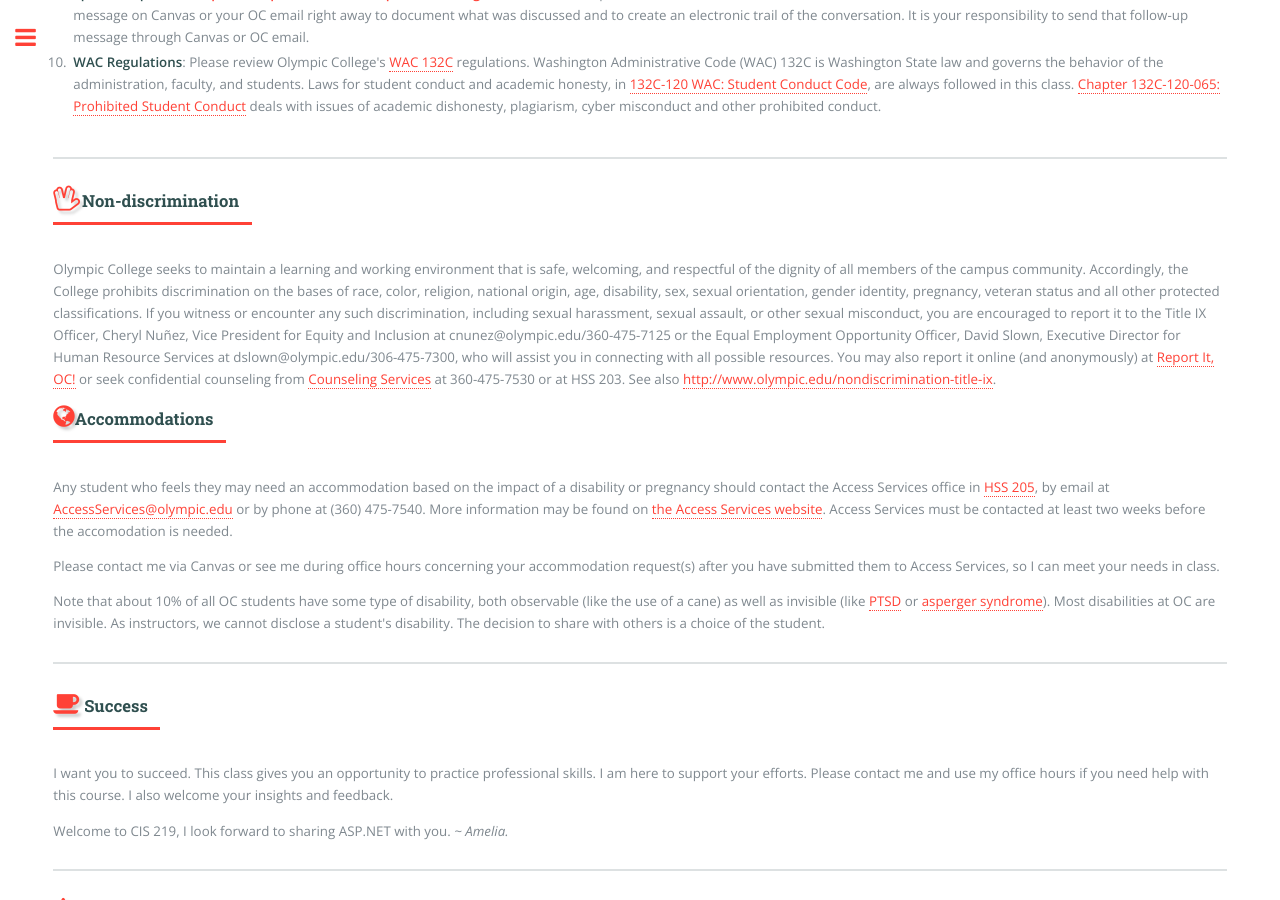
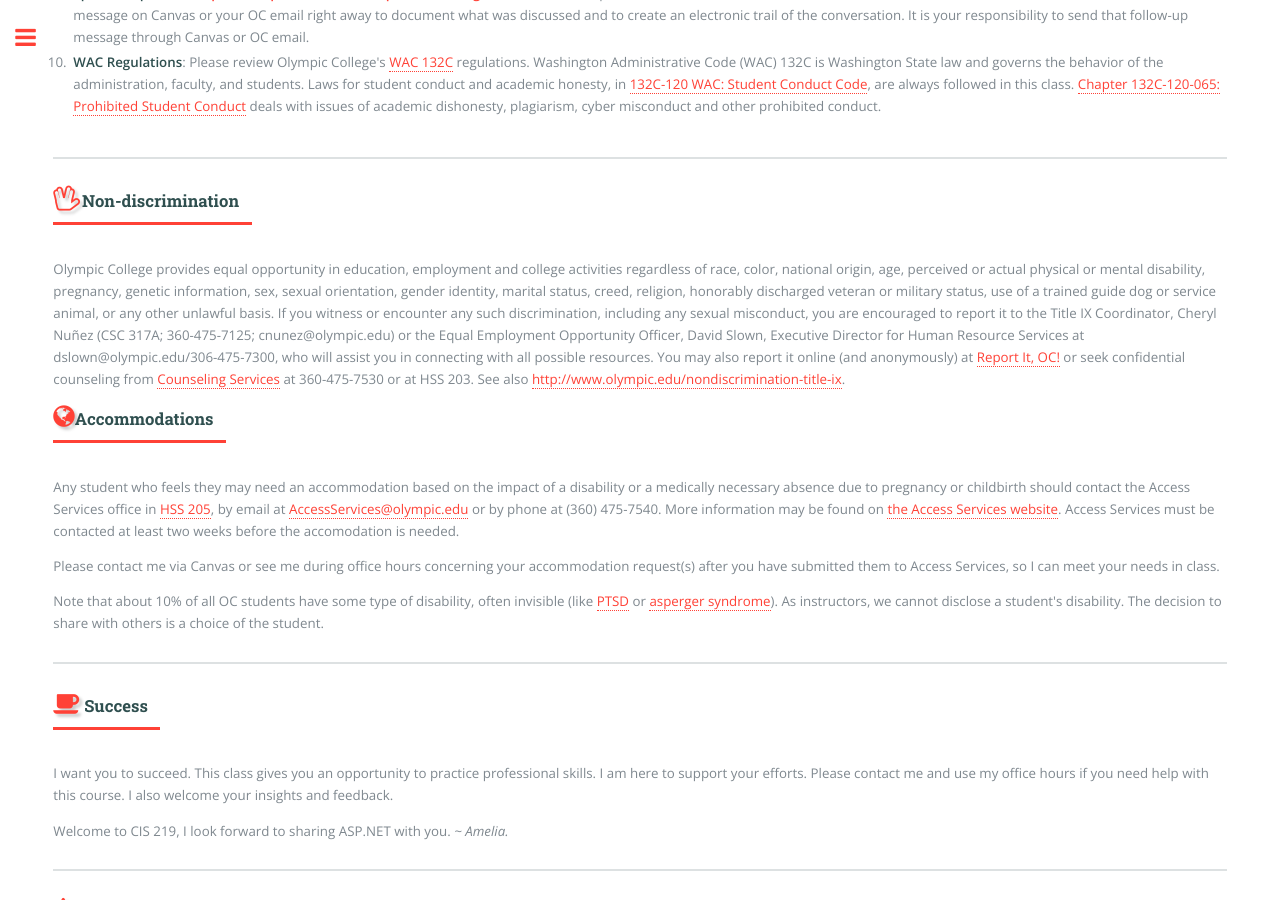
Before and after one commit to argoc/syllabub, a Jekyll site: the page CIS219.html, which Jekyll copies as it is, in a window 1280 px wide and 900 px high, scrolled down 8157 px. Built offline with Jekyll 4.4.1, drawn with Linux system fonts in a browser that asks for light colours.

Commit message:
refresh EEO and Accomodation wording

```diff
--- a/CIS110.html
+++ b/CIS110.html
@@ -575,14 +575,14 @@ with CD-ROM, by Parsons and Oja, ISBN 9781285570204, published by CENGAGE learni
                     <div class="content">
                         <header class="major">
                             <h3 class="h" id="accomodations"><i class="fa fa-hand-spock-o"></i>Non-discrimination</h3></header>
-                        <p> Olympic College seeks to maintain a learning and working environment that is safe, welcoming, and respectful of the dignity of all members of the campus community. Accordingly, the College prohibits discrimination on the bases of race, color, religion, national origin, age, disability, sex, sexual orientation, gender identity, pregnancy, veteran status and all other protected classifications. If you witness or encounter any such discrimination, including sexual harassment, sexual assault, or other sexual misconduct, you are encouraged to report it to the Title IX Officer, Cheryl NuÃ±ez, Vice President for Equity and Inclusion at cnunez@olympic.edu/360-475-7125 or the Equal Employment Opportunity Officer, David Slown, Executive Director for Human Resource Services at dslown@olympic.edu/306-475-7300, who will assist you in connecting with all possible resources. You may also report it online (and anonymously) at <a href="https://publicdocs.maxient.com/incidentreport.php?OlympicCollege">Report It, OC!</a> or seek confidential counseling from <a href="http://www.olympic.edu/current-students/advising/counseling-services">Counseling Services</a> at 360-475-7530 or at HSS 203. See also <a href="http://www.olympic.edu/nondiscrimination-title-ix">http://www.olympic.edu/nondiscrimination-title-ix</a>. </p>
+                        <p>Olympic College provides equal opportunity in education, employment and college activities regardless of race, color, national origin, age, perceived or actual physical or mental disability, pregnancy, genetic information, sex, sexual orientation, gender identity, marital status, creed, religion, honorably discharged veteran or military status, use of a trained guide dog or service animal, or any other unlawful basis. If you witness or encounter any such discrimination, including any sexual misconduct, you are encouraged to report it to the Title IX Coordinator, Cheryl Nuñez (CSC 317A; 360-475-7125; cnunez@olympic.edu) or the Equal Employment Opportunity Officer, David Slown, Executive Director for Human Resource Services at dslown@olympic.edu/306-475-7300, who will assist you in connecting with all possible resources. You may also report it online (and anonymously) at <a href="https://publicdocs.maxient.com/incidentreport.php?OlympicCollege">Report It, OC!</a> or seek confidential counseling from <a href="http://www.olympic.edu/current-students/advising/counseling-services">Counseling Services</a> at 360-475-7530 or at HSS 203. See also <a href="http://www.olympic.edu/nondiscrimination-title-ix">http://www.olympic.edu/nondiscrimination-title-ix</a>. </p>
                     </div>
                     <div class="content">
                         <header class="major">
                             <h3 class="h"><i class="fa fa-globe"></i>Accommodations</h3></header>
-                        <p>Any student who feels they may need an accommodation based on the impact of a disability should contact the Access Services office in <a href="http://apps.olympic.edu/CampusMap/?b=HSS" target="_blank">HSS 205</a>, by email at <a href="mailto:AccessServices@olympic.edu">AccessServices@olympic.edu</a> or by phone at (360) 475-7540. More information may be found on <a href="http://www.olympic.edu/AccessServices" target="_blank">the Access Services website</a>. Access Services must be contacted at least two weeks before the accomodation is needed.</p>
+                        <p>Any student who feels they may need an accommodation based on the impact of a disability or a medically necessary absence due to pregnancy or childbirth should contact the Access Services office in <a href="http://apps.olympic.edu/CampusMap/?b=HSS" target="_blank">HSS 205</a>, by email at <a href="mailto:AccessServices@olympic.edu">AccessServices@olympic.edu</a> or by phone at (360) 475-7540. More information may be found on <a href="http://www.olympic.edu/AccessServices" target="_blank">the Access Services website</a>. Access Services must be contacted at least two weeks before the accomodation is needed.</p>
                         <p> Please contact me via Canvas or see me during office hours concerning your accommodation request(s) after you have submitted them to Access Services, so I can meet your needs in class. </p>
-                        <p> Note that about 10% of all OC students have some type of disability, both observable (like the use of a cane) as well as invisible (like <a href="http://en.wikipedia.org/wiki/Posttraumatic_stress_disorder" target="_blank">PTSD</a> or <a href="http://en.wikipedia.org/wiki/Asperger_syndrome" target="_blank">asperger syndrome</a>). Most disabilities at OC are invisible. As instructors, we cannot disclose a student's disability. The decision to share with others is a choice of the student. </p>
+                        <p> Note that about 10% of all OC students have some type of disability, often invisible (like <a href="http://en.wikipedia.org/wiki/Posttraumatic_stress_disorder" target="_blank">PTSD</a> or <a href="http://en.wikipedia.org/wiki/Asperger_syndrome" target="_blank">asperger syndrome</a>). As instructors, we cannot disclose a student's disability. The decision to share with others is a choice of the student. </p>
                     </div>
                 </section>
                 <!-- Section -->
--- a/CIS219.html
+++ b/CIS219.html
@@ -515,14 +515,14 @@
                     <div class="content">
                         <header class="major">
                             <h3 class="h" id="accomodations"><i class="fa fa-hand-spock-o"></i>Non-discrimination</h3></header>
-                        <p> Olympic College seeks to maintain a learning and working environment that is safe, welcoming, and respectful of the dignity of all members of the campus community. Accordingly, the College prohibits discrimination on the bases of race, color, religion, national origin, age, disability, sex, sexual orientation, gender identity, pregnancy, veteran status and all other protected classifications. If you witness or encounter any such discrimination, including sexual harassment, sexual assault, or other sexual misconduct, you are encouraged to report it to the Title IX Officer, Cheryl Nuñez, Vice President for Equity and Inclusion at cnunez@olympic.edu/360-475-7125 or the Equal Employment Opportunity Officer, David Slown, Executive Director for Human Resource Services at dslown@olympic.edu/306-475-7300, who will assist you in connecting with all possible resources. You may also report it online (and anonymously) at <a href="https://publicdocs.maxient.com/incidentreport.php?OlympicCollege">Report It, OC!</a> or seek confidential counseling from <a href="http://www.olympic.edu/current-students/advising/counseling-services">Counseling Services</a> at 360-475-7530 or at HSS 203. See also <a href="http://www.olympic.edu/nondiscrimination-title-ix">http://www.olympic.edu/nondiscrimination-title-ix</a>. </p>
+                        <p>Olympic College provides equal opportunity in education, employment and college activities regardless of race, color, national origin, age, perceived or actual physical or mental disability, pregnancy, genetic information, sex, sexual orientation, gender identity, marital status, creed, religion, honorably discharged veteran or military status, use of a trained guide dog or service animal, or any other unlawful basis. If you witness or encounter any such discrimination, including any sexual misconduct, you are encouraged to report it to the Title IX Coordinator, Cheryl Nuñez (CSC 317A; 360-475-7125; cnunez@olympic.edu) or the Equal Employment Opportunity Officer, David Slown, Executive Director for Human Resource Services at dslown@olympic.edu/306-475-7300, who will assist you in connecting with all possible resources. You may also report it online (and anonymously) at <a href="https://publicdocs.maxient.com/incidentreport.php?OlympicCollege">Report It, OC!</a> or seek confidential counseling from <a href="http://www.olympic.edu/current-students/advising/counseling-services">Counseling Services</a> at 360-475-7530 or at HSS 203. See also <a href="http://www.olympic.edu/nondiscrimination-title-ix">http://www.olympic.edu/nondiscrimination-title-ix</a>. </p>
                     </div>
                     <div class="content">
                         <header class="major">
                             <h3 class="h"><i class="fa fa-globe"></i>Accommodations</h3></header>
-                        <p>Any student who feels they may need an accommodation based on the impact of a disability or pregnancy should contact the Access Services office in <a href="http://apps.olympic.edu/CampusMap/?b=HSS" target="_blank">HSS 205</a>, by email at <a href="mailto:AccessServices@olympic.edu">AccessServices@olympic.edu</a> or by phone at (360) 475-7540. More information may be found on <a href="http://www.olympic.edu/AccessServices" target="_blank">the Access Services website</a>. Access Services must be contacted at least two weeks before the accomodation is needed.</p>
+                        <p>Any student who feels they may need an accommodation based on the impact of a disability or a medically necessary absence due to pregnancy or childbirth should contact the Access Services office in <a href="http://apps.olympic.edu/CampusMap/?b=HSS" target="_blank">HSS 205</a>, by email at <a href="mailto:AccessServices@olympic.edu">AccessServices@olympic.edu</a> or by phone at (360) 475-7540. More information may be found on <a href="http://www.olympic.edu/AccessServices" target="_blank">the Access Services website</a>. Access Services must be contacted at least two weeks before the accomodation is needed.</p>
                         <p> Please contact me via Canvas or see me during office hours concerning your accommodation request(s) after you have submitted them to Access Services, so I can meet your needs in class. </p>
-                        <p> Note that about 10% of all OC students have some type of disability, both observable (like the use of a cane) as well as invisible (like <a href="http://en.wikipedia.org/wiki/Posttraumatic_stress_disorder" target="_blank">PTSD</a> or <a href="http://en.wikipedia.org/wiki/Asperger_syndrome" target="_blank">asperger syndrome</a>). Most disabilities at OC are invisible. As instructors, we cannot disclose a student's disability. The decision to share with others is a choice of the student. </p>
+                        <p> Note that about 10% of all OC students have some type of disability, often invisible (like <a href="http://en.wikipedia.org/wiki/Posttraumatic_stress_disorder" target="_blank">PTSD</a> or <a href="http://en.wikipedia.org/wiki/Asperger_syndrome" target="_blank">asperger syndrome</a>). As instructors, we cannot disclose a student's disability. The decision to share with others is a choice of the student. </p>
                     </div>
                 </section>
                 <!-- Section -->
--- a/CS141.html
+++ b/CS141.html
@@ -505,14 +505,14 @@
                     <div class="content">
                         <header class="major">
                             <h3 class="h" id="accomodations"><i class="fa fa-hand-spock-o"></i>Non-discrimination</h3></header>
-                        <p> Olympic College seeks to maintain a learning and working environment that is safe, welcoming, and respectful of the dignity of all members of the campus community. Accordingly, the College prohibits discrimination on the bases of race, color, religion, national origin, age, disability, sex, sexual orientation, gender identity, pregnancy, veteran status and all other protected classifications. If you witness or encounter any such discrimination, including sexual harassment, sexual assault, or other sexual misconduct, you are encouraged to report it to the Title IX Officer, Cheryl Nuñez, Vice President for Equity and Inclusion at cnunez@olympic.edu/360-475-7125 or the Equal Employment Opportunity Officer, David Slown, Executive Director for Human Resource Services at dslown@olympic.edu/306-475-7300, who will assist you in connecting with all possible resources. You may also report it online (and anonymously) at <a href="https://publicdocs.maxient.com/incidentreport.php?OlympicCollege">Report It, OC!</a> or seek confidential counseling from <a href="http://www.olympic.edu/current-students/advising/counseling-services">Counseling Services</a> at 360-475-7530 or at HSS 203. See also <a href="http://www.olympic.edu/nondiscrimination-title-ix">http://www.olympic.edu/nondiscrimination-title-ix</a>. </p>
+                        <p>Olympic College provides equal opportunity in education, employment and college activities regardless of race, color, national origin, age, perceived or actual physical or mental disability, pregnancy, genetic information, sex, sexual orientation, gender identity, marital status, creed, religion, honorably discharged veteran or military status, use of a trained guide dog or service animal, or any other unlawful basis. If you witness or encounter any such discrimination, including any sexual misconduct, you are encouraged to report it to the Title IX Coordinator, Cheryl Nuñez (CSC 317A; 360-475-7125; cnunez@olympic.edu) or the Equal Employment Opportunity Officer, David Slown, Executive Director for Human Resource Services at dslown@olympic.edu/306-475-7300, who will assist you in connecting with all possible resources. You may also report it online (and anonymously) at <a href="https://publicdocs.maxient.com/incidentreport.php?OlympicCollege">Report It, OC!</a> or seek confidential counseling from <a href="http://www.olympic.edu/current-students/advising/counseling-services">Counseling Services</a> at 360-475-7530 or at HSS 203. See also <a href="http://www.olympic.edu/nondiscrimination-title-ix">http://www.olympic.edu/nondiscrimination-title-ix</a>. </p>
                     </div>
                     <div class="content">
                         <header class="major">
                             <h3 class="h"><i class="fa fa-globe"></i>Accommodations</h3></header>
-                        <p>Any student who feels they may need an accommodation based on the impact of a disability or pregnancy should contact the Access Services office in <a href="http://apps.olympic.edu/CampusMap/?b=HSS" target="_blank">HSS 205</a>, by email at <a href="mailto:AccessServices@olympic.edu">AccessServices@olympic.edu</a> or by phone at (360) 475-7540. More information may be found on <a href="http://www.olympic.edu/AccessServices" target="_blank">the Access Services website</a>. Access Services must be contacted at least two weeks before the accommodation is needed.</p>
+                        <p>Any student who feels they may need an accommodation based on the impact of a disability or a medically necessary absence due to pregnancy or childbirth should contact the Access Services office in <a href="http://apps.olympic.edu/CampusMap/?b=HSS" target="_blank">HSS 205</a>, by email at <a href="mailto:AccessServices@olympic.edu">AccessServices@olympic.edu</a> or by phone at (360) 475-7540. More information may be found on <a href="http://www.olympic.edu/AccessServices" target="_blank">the Access Services website</a>. Access Services must be contacted at least two weeks before the accomodation is needed.</p>
                         <p> Please contact me via Canvas or see me during office hours concerning your accommodation request(s) after you have submitted them to Access Services, so I can meet your needs in class. </p>
-                        <p> Note that about 10% of all OC students have some type of disability, both observable (like the use of a cane) as well as invisible (like <a href="http://en.wikipedia.org/wiki/Posttraumatic_stress_disorder" target="_blank">PTSD</a> or <a href="http://en.wikipedia.org/wiki/Asperger_syndrome" target="_blank">asperger syndrome</a>). Most disabilities at OC are invisible. As instructors, we cannot disclose a student's disability. The decision to share with others is a choice of the student. </p>
+                        <p> Note that about 10% of all OC students have some type of disability, often invisible (like <a href="http://en.wikipedia.org/wiki/Posttraumatic_stress_disorder" target="_blank">PTSD</a> or <a href="http://en.wikipedia.org/wiki/Asperger_syndrome" target="_blank">asperger syndrome</a>). As instructors, we cannot disclose a student's disability. The decision to share with others is a choice of the student. </p>
                     </div>
                 </section>
                 <!-- Section -->
--- a/IS330.html
+++ b/IS330.html
@@ -545,7 +545,7 @@
                             <h3 class="h"><i class="fa fa-globe"></i>Accommodations</h3></header>
                         <p>Any student who feels they may need an accommodation based on the impact of a disability or a medically necessary absence due to pregnancy or childbirth should contact the Access Services office in <a href="http://apps.olympic.edu/CampusMap/?b=HSS" target="_blank">HSS 205</a>, by email at <a href="mailto:AccessServices@olympic.edu">AccessServices@olympic.edu</a> or by phone at (360) 475-7540. More information may be found on <a href="http://www.olympic.edu/AccessServices" target="_blank">the Access Services website</a>. Access Services must be contacted at least two weeks before the accomodation is needed.</p>
                         <p> Please contact me via Canvas or see me during office hours concerning your accommodation request(s) after you have submitted them to Access Services, so I can meet your needs in class. </p>
-                        <p> Note that about 10% of all OC students have some type of disability, both observable (like the use of a cane) as well as invisible (like <a href="http://en.wikipedia.org/wiki/Posttraumatic_stress_disorder" target="_blank">PTSD</a> or <a href="http://en.wikipedia.org/wiki/Asperger_syndrome" target="_blank">asperger syndrome</a>). Most disabilities at OC are invisible. As instructors, we cannot disclose a student's disability. The decision to share with others is a choice of the student. </p>
+                        <p> Note that about 10% of all OC students have some type of disability, often invisible (like <a href="http://en.wikipedia.org/wiki/Posttraumatic_stress_disorder" target="_blank">PTSD</a> or <a href="http://en.wikipedia.org/wiki/Asperger_syndrome" target="_blank">asperger syndrome</a>). As instructors, we cannot disclose a student's disability. The decision to share with others is a choice of the student. </p>
                     </div>
                 </section>
                 <!-- Section -->
```
